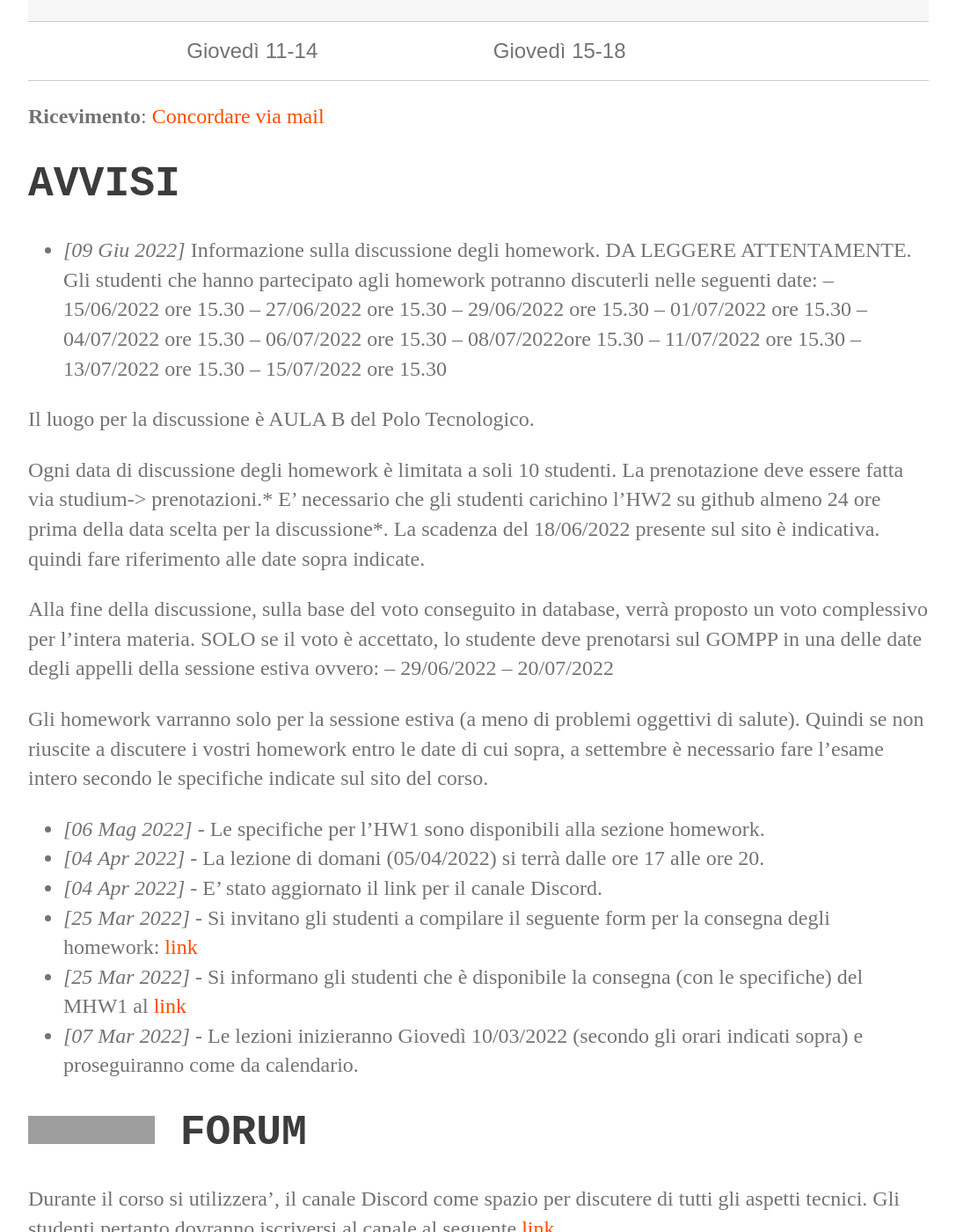
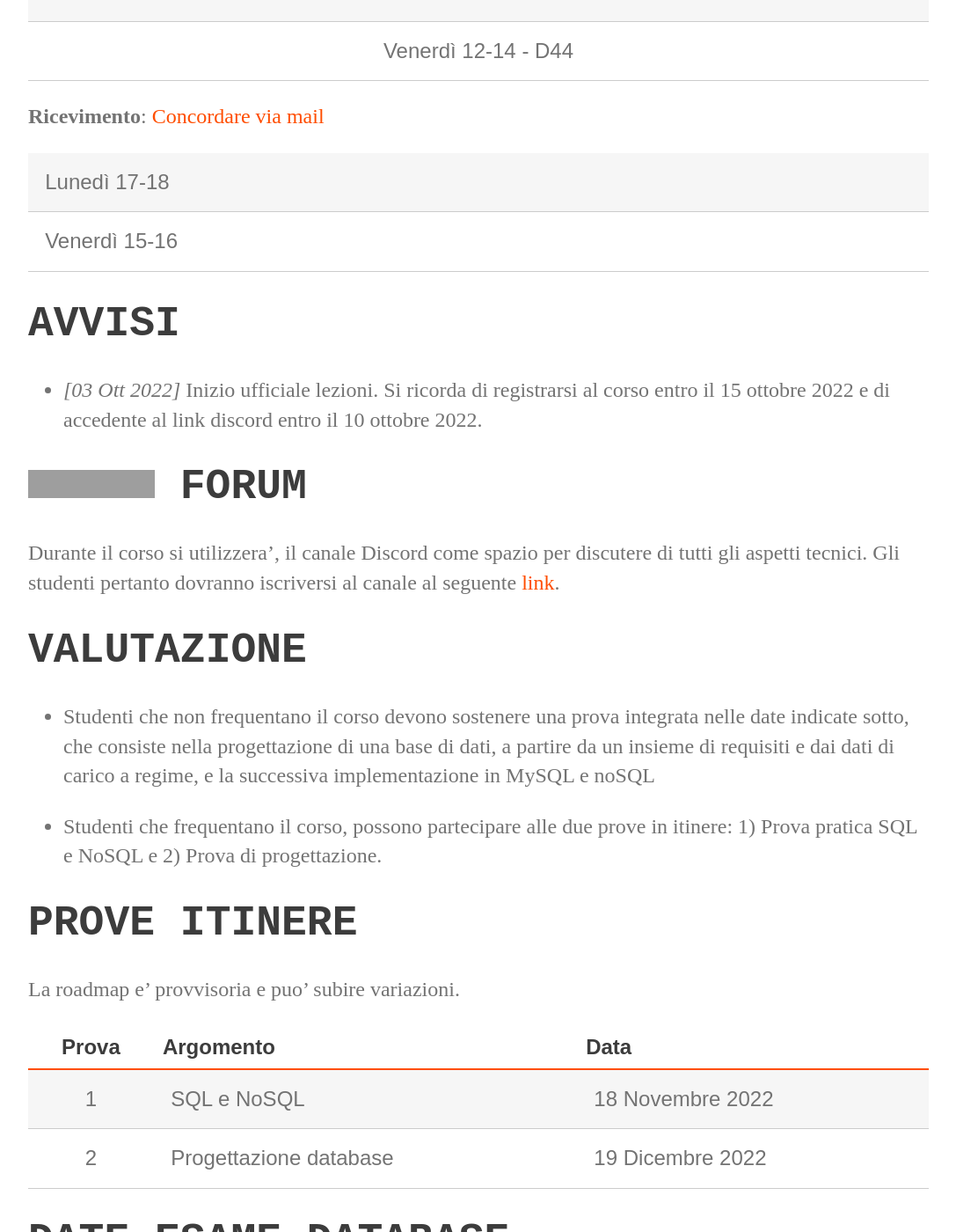
Before and after one commit to perceivelab/database-course, a Jekyll site: the page built from index.md, in a window 1280 px wide and 1400 px high, scrolled down 817 px. Shown: the whole window at 88% size, without its empty margins (96-1183 px from the left). Built offline with Jekyll 4.4.1, drawn with Linux system fonts in a browser that asks for light colours; our own code applies the rules of GitHub Pages for plain Markdown files; some of the changed text lies outside the part shown; grey boxes are pictures that could not be loaded.

Commit message:
Update index.md

```diff
--- a/index.md
+++ b/index.md
@@ -2,97 +2,64 @@
 layout: default
 ---
 
-### Benvenuti al corso di Web Programming 2022.
+### Benvenuti al corso di Database 2022-2023.
 {: .welcome}
 
 **Prerequisiti**: Conoscenza dei linguaggi di programmazione (C/Java)
 
-| Lezioni A-L     | Lezioni M-Z   |
-| :----------:    | --------------|
-| Martedì 11-14    | Martedì 11-14  |
-| Giovedì 11-14    | Giovedì 15-18  |
+| Lezioni     |
+| :----------:    |
+| Lunedì 14-17  - D32  |
+| Venerdì 12-14 - D44  |
 
 **Ricevimento**: [Concordare via mail](#staff)
 
-
-# AVVISI
-- *[09 Giu 2022]* Informazione sulla discussione degli homework.  DA LEGGERE ATTENTAMENTE.
-Gli studenti che hanno partecipato agli homework potranno discuterli nelle seguenti date:
--- 15/06/2022 ore 15.30
--- 27/06/2022 ore 15.30
--- 29/06/2022 ore 15.30
--- 01/07/2022  ore 15.30
--- 04/07/2022 ore 15.30
--- 06/07/2022 ore 15.30
--- 08/07/2022ore 15.30
--- 11/07/2022 ore 15.30
--- 13/07/2022 ore 15.30
--- 15/07/2022 ore 15.30
-
-Il luogo per la discussione è AULA B del Polo Tecnologico.
-
-Ogni data di discussione degli homework è limitata a soli 10 studenti. La prenotazione deve essere fatta via studium-> prenotazioni.* E’ necessario che gli studenti carichino l’HW2 su github almeno 24 ore  prima della data scelta per la discussione*. La scadenza del 18/06/2022 presente sul sito è indicativa. quindi fare riferimento alle date sopra indicate.
-
-Alla fine della discussione, sulla base del voto conseguito in database, verrà proposto un voto complessivo per l'intera materia. SOLO se il voto è accettato, lo studente deve prenotarsi sul GOMPP in una delle date degli appelli della sessione estiva ovvero:
---  29/06/2022
---  20/07/2022
-
-Gli homework varranno solo per la sessione estiva (a meno di problemi oggettivi di salute). Quindi se non riuscite a discutere i vostri homework entro le date di cui sopra, a settembre è necessario fare l'esame intero secondo le specifiche indicate sul sito del corso.
-
-- *[06 Mag 2022]* - Le specifiche per l'HW1 sono disponibili alla sezione homework.
-- *[04 Apr 2022]* - La lezione di domani (05/04/2022) si terrà dalle ore 17 alle ore 20.
-- *[04 Apr 2022]* - E' stato aggiornato il link per il canale Discord.
-- *[25 Mar 2022]* - Si invitano gli studenti a compilare il seguente form per la consegna degli homework: [link](https://forms.gle/ZggUdJACy4sDSexAA)
-- *[25 Mar 2022]* - Si informano gli studenti che è disponibile la consegna (con le specifiche) del MHW1 al [link](https://perceivelab.github.io/web-programming-course/mhw1)
-- *[07 Mar 2022]* - Le lezioni inizieranno Giovedì 10/03/2022 (secondo gli orari indicati sopra) e proseguiranno come da calendario.
+| Lunedì 17-18 |
+| Venerdì 15-16|
 
 
 
+# AVVISI
+- *[03 Ott 2022]* Inizio ufficiale lezioni. Si ricorda di registrarsi al corso entro il 15 ottobre 2022 e di accedente al link discord entro il 10 ottobre 2022.
 
 # ![](https://img.shields.io/badge/-7289DA?style=flat&logo=discord&logoColor=white) FORUM
 {: #tag}
-Durante il corso si utilizzera', il canale Discord come spazio per discutere di tutti gli aspetti tecnici. Gli studenti pertanto dovranno iscriversi al canale al seguente [link](https://discord.gg/TjNDXYc5).
+Durante il corso si utilizzera', il canale Discord come spazio per discutere di tutti gli aspetti tecnici. Gli studenti pertanto dovranno iscriversi al canale al seguente [link](https://discord.gg/wGUg7JkS).
 
 
-# ROADMAP HOMEWORK
-La roadmap e' provvisoria e puo' subire variazioni.
-
-| Homework | Argomento          | Assegnazione    | Consegna           |
-| :-------:| ------------------ | --------------- | -------            |
-| MHW1     | HTML + CSS         | Marzo 24, 2022  | Aprile 02, 2022    |
-| MHW2     | Javascript         | Aprile 05, 2022 | Aprile 16, 2022    |
-| MHW3     | REST API           | Aprile 14, 2022 | Aprile 30, 2022    |
-| HW1      | Sito Completo      | Maggio 06, 2022 | Maggio 29, 2022    |
-| HW2      | Porting HW1 in MVC | Maggio 26, 2022 | Giugno 10-18, 2022 |
 
 # VALUTAZIONE
 
-- Studenti che non frequentano il corso (o che sostengono l'esame senza la partecipazione agli HM):
+- Studenti che non frequentano il corso devono sostenere una prova integrata nelle date indicate sotto, che consiste nella progettazione di una base di dati, a partire da un insieme di requisiti e dai dati di carico a regime, e la successiva implementazione in MySQL e noSQL
 
-  - Sviluppo di un'applicazione web secondo le seguenti [specifiche](https://drive.google.com/file/d/108HxBicJ0u5Dils_82hDVs94bTGHVvOI/view?usp=sharing)
+- Studenti che frequentano il corso, possono partecipare alle due prove in itinere: 1) Prova pratica SQL e NoSQL e 2) Prova di progettazione.
 
-- Studenti che frequentano il corso:
 
-| Elaborato     | Voto Finale   |
-| :--------     |    -------: |
-| 3 mini-homework (da svolgere singolarmente) | 10% |
-| 1 homework su PHP/JS e REST API(da svolgere singolarmente)    | 45%  |
-| 1 homework su LARAVEL (porting homework precedente in Laravel) | 45% |
+# PROVE ITINERE
+La roadmap e' provvisoria e puo' subire variazioni.
 
+| Prova    | Argomento          | Data    |
+| :-------:| ------------------ | ---------------|
+| 1     | SQL e NoSQL         | 18 Novembre 2022  |
+| 2     | Progettazione database       | 19 Dicembre 2022   |
+
+# DATE ESAME DATABASE
+La roadmap e' provvisoria e puo' subire variazioni.
+
+| Prova    | Argomento          | Data    |
+| :-------:| ------------------ | ---------------|
+| 1     | SQL e NoSQL         | 18 Novembre 2022  |
+| 2     | Progettazione database       | 19 Dicembre 2022   |
 
 
 
 # STAFF
 
-- *[Simone Palazzo](mailto:palazzosim@dieei.unict.it)*
-
-- *[Carmelo Pino](mailto:cpino@dieei.unict.it)*
-
 - *[Concetto Spampinato](mailto:cspampin@dieei.unict.it)*
 
-- *[Renato Sortino](mailto:renato.sortino@phd.unict.it)*
+- *[Raffale Mineo](mailto:Raffaele.Mineo@unicampus.it)*
 
-- *[Giuseppe Vecchio](mailto:giuseppe.vecchio@phd.unict.it)*
+- *[Matteo Pennisi](mailto:Matteo.Pennisi@unicampus.it)*
 
 
 [404]: /web-programming-course/fallback
```
